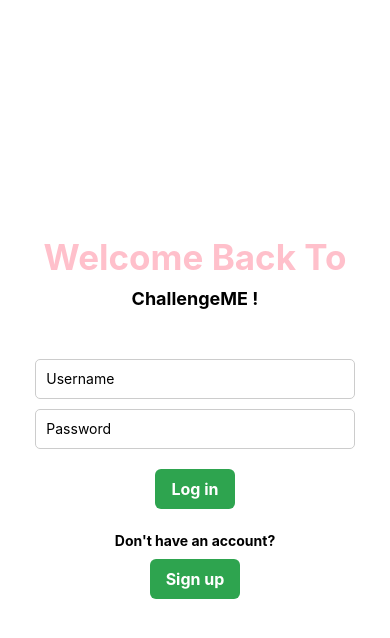
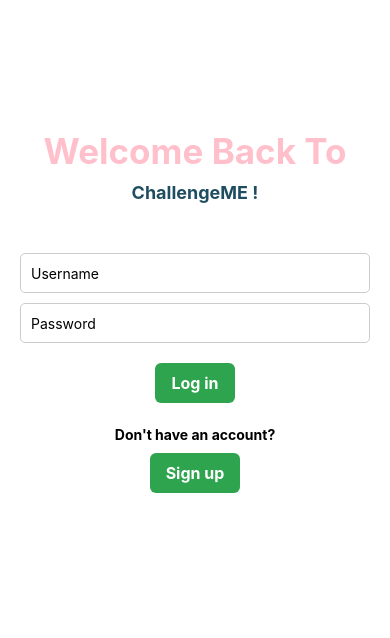
Before and after one commit to miawwad/final-project, a React Native app in the folder challengeMe/: screen / in a window 390 px wide. Shown: the top 638 px of the page. Built offline with nearby package versions, Linux system fonts and the light colour scheme.

Commit message:
Added username and password check, edited small bugs

```diff
--- a/challengeMe/App.js
+++ b/challengeMe/App.js
@@ -16,7 +16,8 @@ const styles = StyleSheet.create({
   container: {
     flex: 1,
     backgroundColor: '#fff',
-    alignItems: 'center',
-    justifyContent: 'center',
+    // Just edited the style.
+    // alignItems: 'center',
+    // justifyContent: 'center',
   },
 });
--- a/challengeMe/login.js
+++ b/challengeMe/login.js
@@ -6,11 +6,18 @@ export default function LoginPage(){
   const [username, setUsername] = useState('');
   const [password, setPassword] = useState('');
 
+  const defaultUserName = 'Ayham';
+  const defaultPassword = 'Ayham123';
+
 
   const handleLogin = () => {
     // redirection after Loging in
     console.log('Username:', username);
     console.log('Password:', password);
+
+    if ((username !== defaultUserName) || (password !== defaultPassword)){
+      console.log(`You don't have an account. Please Create One!`);
+    }
   };
 
   const handleSignUp = () => {
@@ -93,7 +100,8 @@ const styles = StyleSheet.create({
     fontWeight: 'bold',
   },
   Welcome1Text: {
-    color: '#4fre60',
+    // color: '#4fre60', The renderer could not recongnize it, so I replaced it with random color.
+    color: '#1f4e60',
     fontSize: 18,
     fontWeight: 'bold',
     marginBottom: 50,
```
Also changed, not shown: 1 other file (tests, documents, lock files or other folders).
